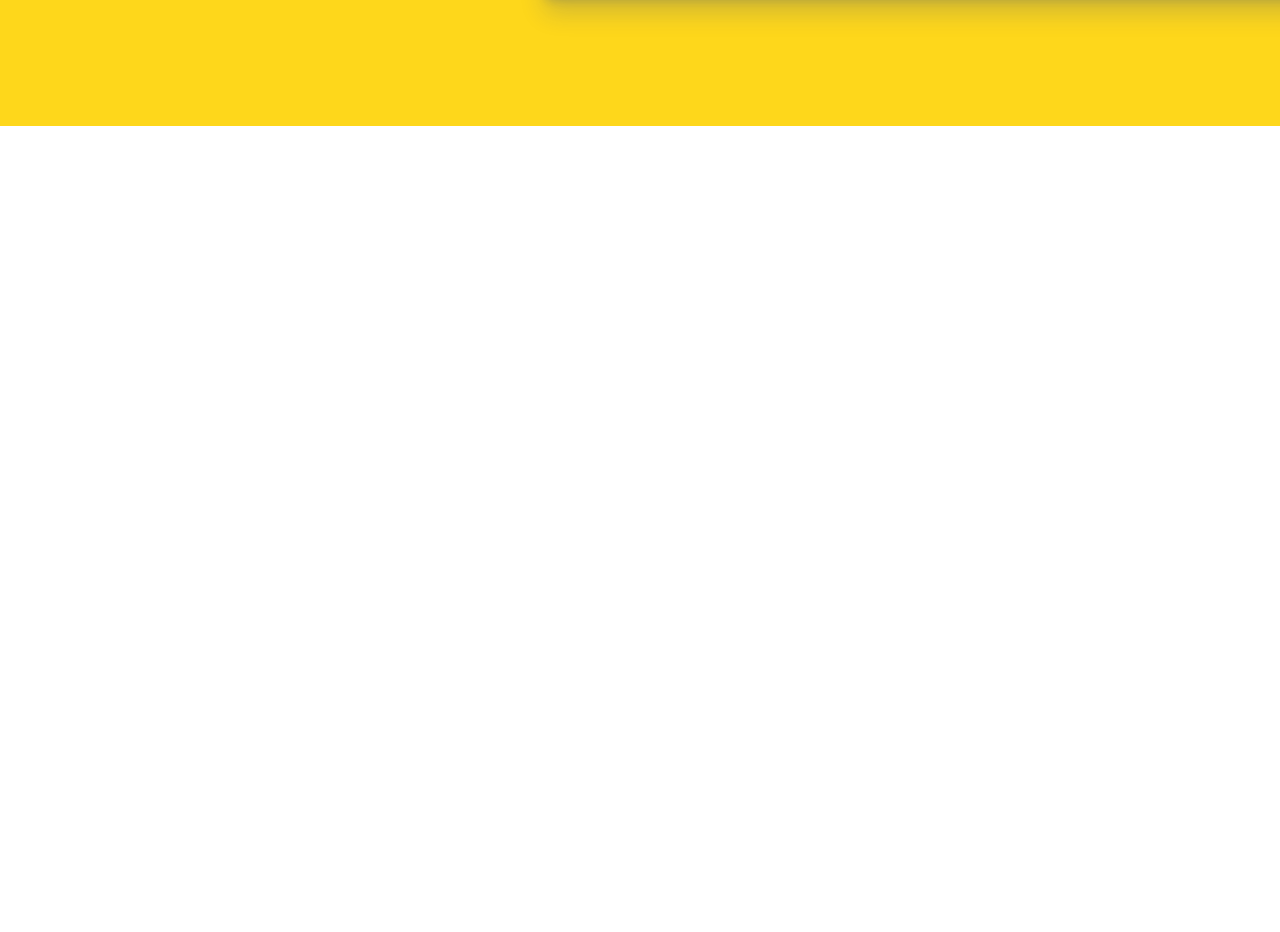
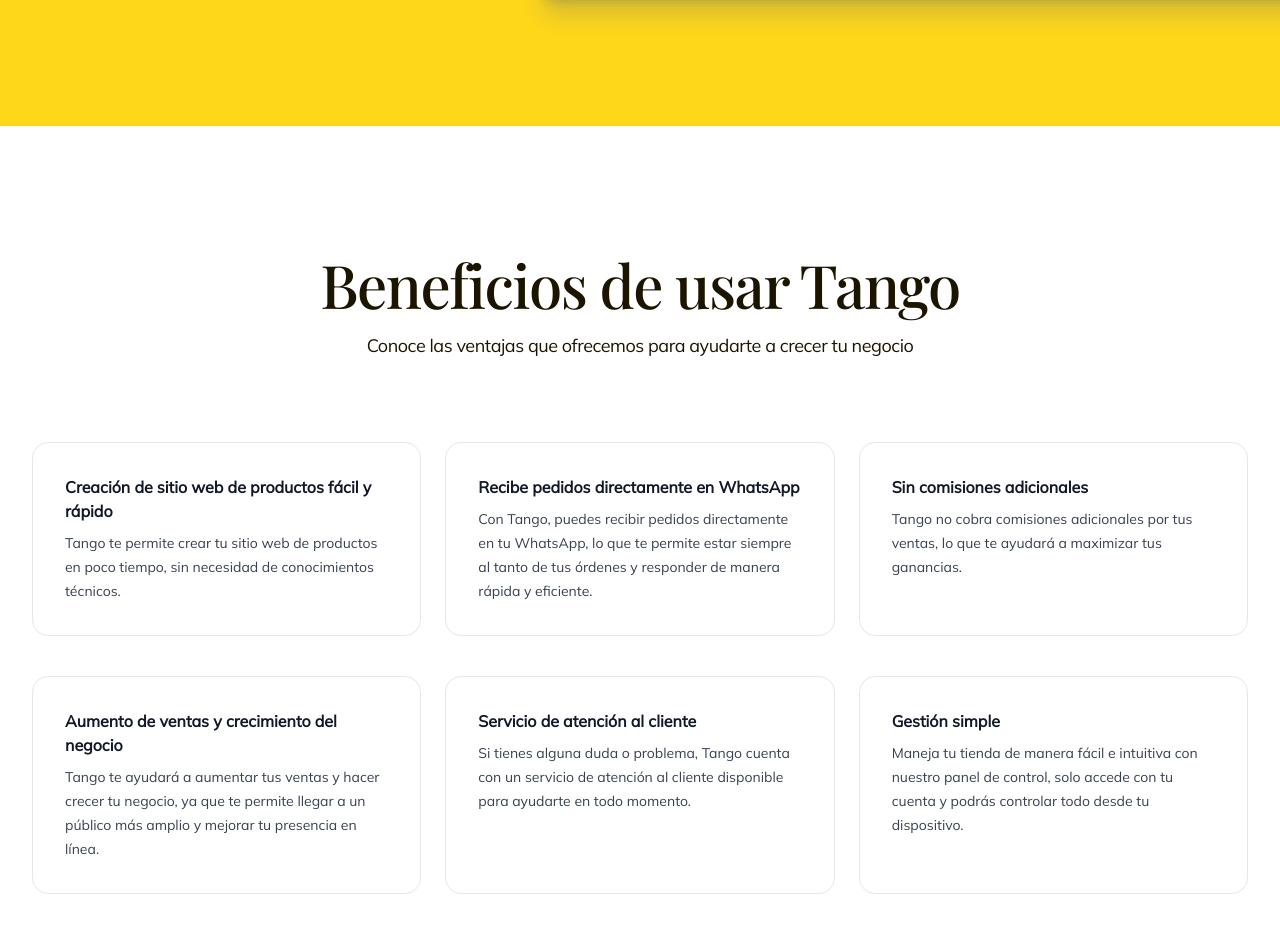
Before and after one commit to andydev404/tango, a Next.js app: page / in a window 1280 px wide. Shown: the part 1848-2780 px from the top of the page. Before the commit the page ends 1974 px from the top, so only its background shows below. Built offline with nearby package versions, Linux system fonts and the light colour scheme.

Commit message:
feat(features): add feature section

```diff
--- /dev/null
+++ b/src/components/Features/Features.tsx
@@ -0,0 +1,35 @@
+import { Container } from '@components/Container';
+import { features } from './data';
+
+export function Features() {
+  return (
+    <section className="pt-20 pb-14 sm:pb-20 sm:pt-32 lg:pb-32">
+      <Container>
+        <div className="mx-auto max-w-2xl md:text-center">
+          <h2 className="font-serif text-3xl font-medium tracking-tight sm:text-4xl md:text-6xl">
+            Beneficios de usar Tango
+          </h2>
+          <p className="mt-4 text-lg tracking-tight">
+            Conoce las ventajas que ofrecemos para ayudarte a crecer tu negocio
+          </p>
+        </div>
+        <ul
+          role="list"
+          className="mx-auto mt-16 grid max-w-2xl grid-cols-1 gap-6 sm:mt-20 sm:grid-cols-2 md:gap-y-10 lg:max-w-none lg:grid-cols-3"
+        >
+          {features.map((feature, featureIndex) => (
+            <li
+              key={featureIndex}
+              className="rounded-2xl border border-gray-200 p-8"
+            >
+              <h3 className="font-semibold text-gray-900">{feature.title}</h3>
+              <p className="mt-2 text-sm text-gray-700">
+                {feature.description}
+              </p>
+            </li>
+          ))}
+        </ul>
+      </Container>
+    </section>
+  );
+}
--- /dev/null
+++ b/src/components/Features/data.ts
@@ -0,0 +1,37 @@
+type Features = {
+  title: string;
+  description: string;
+};
+
+export const features: Features[] = [
+  {
+    title: 'Creación de sitio web de productos fácil y rápido',
+    description:
+      'Tango te permite crear tu sitio web de productos en poco tiempo, sin necesidad de conocimientos técnicos.'
+  },
+  {
+    title: 'Recibe pedidos directamente en WhatsApp',
+    description:
+      'Con Tango, puedes recibir pedidos directamente en tu WhatsApp, lo que te permite estar siempre al tanto de tus órdenes y responder de manera rápida y eficiente.'
+  },
+  {
+    title: 'Sin comisiones adicionales',
+    description:
+      'Tango no cobra comisiones adicionales por tus ventas, lo que te ayudará a maximizar tus ganancias.'
+  },
+  {
+    title: 'Aumento de ventas y crecimiento del negocio',
+    description:
+      'Tango te ayudará a aumentar tus ventas y hacer crecer tu negocio, ya que te permite llegar a un público más amplio y mejorar tu presencia en línea.'
+  },
+  {
+    title: 'Servicio de atención al cliente',
+    description:
+      'Si tienes alguna duda o problema, Tango cuenta con un servicio de atención al cliente disponible para ayudarte en todo momento.'
+  },
+  {
+    title: 'Gestión simple',
+    description:
+      'Maneja tu tienda de manera fácil e intuitiva con nuestro panel de control, solo accede con tu cuenta y podrás controlar todo desde tu dispositivo.'
+  }
+];
--- /dev/null
+++ b/src/components/Features/index.ts
@@ -0,0 +1 @@
+export * from './Features';
--- a/src/components/HowWorks/HowWorks.tsx
+++ b/src/components/HowWorks/HowWorks.tsx
@@ -3,30 +3,7 @@
 import { Container } from '@components/Container';
 import { useEffect, useState } from 'react';
 import clsx from 'clsx';
-
-const steps = [
-  {
-    title: 'Crea tu tienda',
-    description:
-      'Ingresa con tu cuenta de Google, elige el nombre de tu tienda, ubicación, y número de WhatsApp para recibir los pedidos.',
-    image:
-      'https://salient.tailwindui.com/_next/image?url=%2F_next%2Fstatic%2Fmedia%2Fpayroll.517af4e7.png&w=1200&q=75'
-  },
-  {
-    title: 'Ingresa tus productos',
-    description:
-      'Ingresa el título, la descripción y el precio. ¡Si tienes fotografías, mejor aún!',
-    image:
-      'https://salient.tailwindui.com/_next/image?url=%2F_next%2Fstatic%2Fmedia%2Fexpenses.3f331919.png&w=1200&q=75'
-  },
-  {
-    title: '¡Listo!',
-    description:
-      'Tu tienda está lista. Compártela en las redes sociales para que tus clientes puedan realizar sus pedidos a través de WhatsApp.',
-    image:
-      'https://salient.tailwindui.com/_next/image?url=%2F_next%2Fstatic%2Fmedia%2Fvat-returns.7402820f.png&w=1200&q=75'
-  }
-];
+import { steps } from './data';
 
 export function HowWorks() {
   let [tabOrientation, setTabOrientation] = useState('horizontal');
--- /dev/null
+++ b/src/components/HowWorks/data.ts
@@ -0,0 +1,23 @@
+export const steps = [
+  {
+    title: 'Crea tu tienda',
+    description:
+      'Ingresa con tu cuenta de Google, elige el nombre de tu tienda, ubicación, y número de WhatsApp para recibir los pedidos.',
+    image:
+      'https://salient.tailwindui.com/_next/image?url=%2F_next%2Fstatic%2Fmedia%2Fpayroll.517af4e7.png&w=1200&q=75'
+  },
+  {
+    title: 'Ingresa tus productos',
+    description:
+      'Ingresa el título, la descripción y el precio. ¡Si tienes fotografías, mejor aún!',
+    image:
+      'https://salient.tailwindui.com/_next/image?url=%2F_next%2Fstatic%2Fmedia%2Fexpenses.3f331919.png&w=1200&q=75'
+  },
+  {
+    title: '¡Listo!',
+    description:
+      'Tu tienda está lista. Compártela en las redes sociales para que tus clientes puedan realizar sus pedidos a través de WhatsApp.',
+    image:
+      'https://salient.tailwindui.com/_next/image?url=%2F_next%2Fstatic%2Fmedia%2Fvat-returns.7402820f.png&w=1200&q=75'
+  }
+];
--- a/src/pages/index.tsx
+++ b/src/pages/index.tsx
@@ -1,3 +1,4 @@
+import { Features } from '@components/Features';
 import { Header } from '@components/Header';
 import { HeroSection } from '@components/HeroSection';
 import { HowWorks } from '@components/HowWorks';
@@ -9,6 +10,7 @@
       <main>
         <HeroSection />
         <HowWorks />
+        <Features />
       </main>
     </>
   );
```
